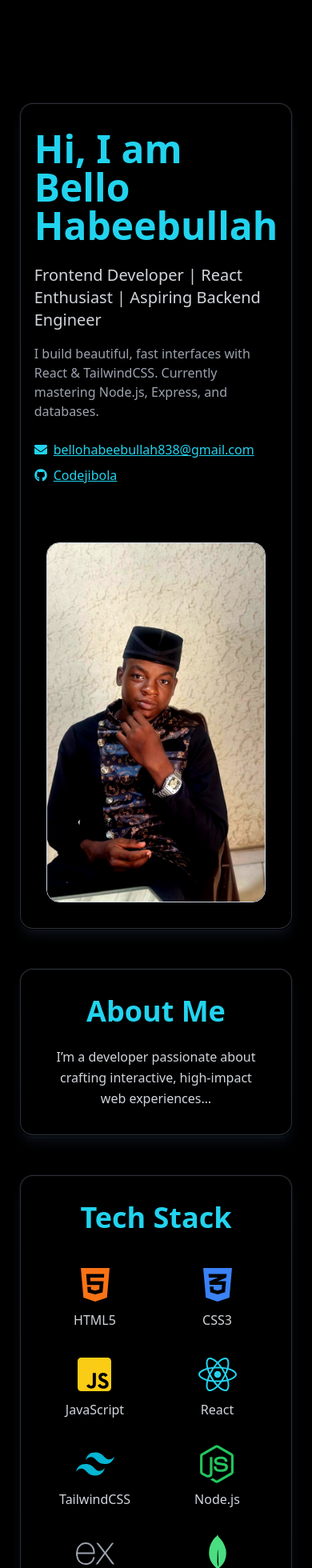
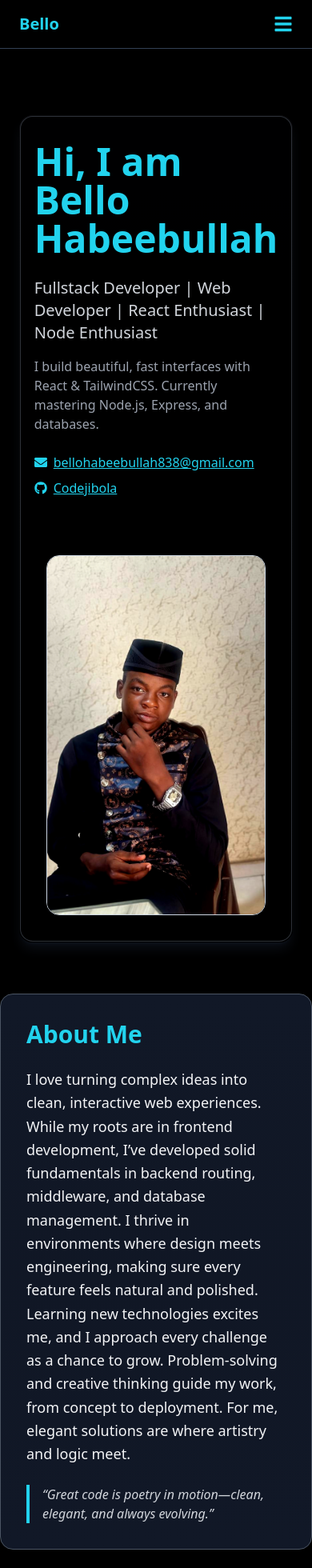
Before and after one commit to Codejibola/My-Portfolio, a React (Create React App) app: page / in a window 390 px wide. Shown: the top 1960 px of the page at 80% size. Built offline with nearby package versions, Linux system fonts and the light colour scheme.

Commit message:
Add hamburger menu and update About section

```diff
--- a/public/index.html
+++ b/public/index.html
@@ -2,7 +2,6 @@
 <html lang="en">
   <head>
     <meta charset="utf-8" />
-    <link rel="icon" href="%PUBLIC_URL%/favicon.ico" />
     <meta name="viewport" content="width=device-width, initial-scale=1" />
     <meta name="theme-color" content="#000000" />
     <meta
--- a/src/pages/Home.jsx
+++ b/src/pages/Home.jsx
@@ -1,18 +1,17 @@
-import React from 'react';
+import React, { useState } from 'react';
 import bello from './BELLO.jpg';
 import { motion } from 'framer-motion';
 import { useInView } from 'react-intersection-observer';
 import {
   FaEnvelope, FaGithub, FaHtml5, FaCss3Alt, FaJsSquare,
-  FaReact, FaNodeJs, FaExternalLinkAlt, FaDatabase
+  FaReact, FaNodeJs, FaExternalLinkAlt, FaBars, FaTimes
 } from 'react-icons/fa';
 import {
-  SiTailwindcss, SiExpress, SiPostgresql, SiMongodb
+  SiTailwindcss, SiExpress, SiPostgresql, SiMysql
 } from 'react-icons/si';
 
 const SlideInSection = ({ children, direction = 'up' }) => {
   const [ref, inView] = useInView({ threshold: 0.2, triggerOnce: true });
-
   const variants = {
     hidden: {
       opacity: 0,
@@ -26,7 +25,6 @@ const SlideInSection = ({ children, direction = 'up' }) => {
       transition: { duration: 0.8, ease: 'easeOut' },
     },
   };
-
   return (
     <motion.div
       ref={ref}
@@ -41,9 +39,7 @@ const SlideInSection = ({ children, direction = 'up' }) => {
 
 // silver border wrapper
 const SilverSection = ({ children, className = '' }) => (
-  <div
-    className={`relative my-12 mx-auto max-w-6xl rounded-2xl bg-gradient-to-b from-zinc-950 to-black
-                p-[1px] shadow-lg shadow-slate-800/40`}>
+  <div className="relative my-12 mx-auto max-w-6xl rounded-2xl bg-gradient-to-b from-zinc-950 to-black p-[1px] shadow-lg shadow-slate-800/40">
     <div className={`rounded-2xl bg-black/90 p-8 border border-slate-400/30 ${className}`}>
       {children}
     </div>
@@ -51,33 +47,79 @@ const SilverSection = ({ children, className = '' }) => (
 );
 
 export default function Home() {
+  const [menuOpen, setMenuOpen] = useState(false);
+
   const projects = [
-    { title: 'Quranly', link: 'https://quranly-phi.vercel.app', description: 'Helps user track their memorization of the holy Quran' },
-    { title: 'Boom', link: 'https://boom-kohl.vercel.app', description: 'Lets users record and upload movie clips, then get the movie name.' },
-    { title: 'JibolaReel', link: 'https://jibola-reel.vercel.app', description: `Lets users search for a movie and see related movies` },
-    { title: 'AbuadBlog', link: 'https://abuad-blog.vercel.app', description: `Allows Abuad students to post the hottest gist in the school` }
+    { title: 'Hamatech', link: 'https://hamatech-aucn.vercel.app', description: 'A Full-stack digital device sales and repairs responsive website' },
+    { title: 'Quantora', link: 'https://quantora-mu.vercel.app', description: 'A Full-stack web app that lets small buisiness owners keep record of their inventory without spending big.' },
+    { title: 'JibolaReel', link: 'https://jibola-reel.vercel.app', description: `A Frontend only web app that lets users search for a movie and see related movies` },
+    { title: 'AbuadBlog', link: 'https://abuad-blog.vercel.app', description: `A Frontend only web app that allows Abuad students to post the hottest gist in the school` }
+  ];
+
+  const navLinks = [
+    { name: 'Home', href: '#hero' },
+    { name: 'About', href: '#about' },
+    { name: 'Tech Stack', href: '#techstack' },
+    { name: 'Projects', href: '#projects' },
+    { name: 'Contact', href: '#contact' },
   ];
 
   return (
     <main className="bg-black text-white font-sans scroll-smooth">
 
+      {/* === Mobile Hamburger Navbar === */}
+      <header className="md:hidden fixed top-0 left-0 w-full bg-black/90 border-b border-slate-700 z-50">
+        <div className="flex items-center justify-between px-6 py-4">
+          <h1 className="text-cyan-400 text-xl font-bold">Bello</h1>
+          <button
+            aria-label="Menu"
+            onClick={() => setMenuOpen(!menuOpen)}
+            className="text-cyan-400 text-2xl focus:outline-none"
+          >
+            {menuOpen ? <FaTimes /> : <FaBars />}
+          </button>
+        </div>
+        {menuOpen && (
+          <nav className="flex flex-col bg-black/95 border-t border-slate-700">
+            {navLinks.map(link => (
+              <a
+                key={link.name}
+                href={link.href}
+                onClick={() => setMenuOpen(false)}
+                className="px-6 py-3 text-gray-300 hover:text-cyan-400 border-b border-slate-800"
+              >
+                {link.name}
+              </a>
+            ))}
+          </nav>
+        )}
+      </header>
+
       {/* HERO */}
-      <section id="hero" className="pt-20 px-6">
+      <section id="hero" className="pt-24 px-6">
         <SilverSection>
           <SlideInSection direction="up">
             <div className="flex flex-col md:flex-row items-center gap-12">
               <div className="flex-1">
                 <h1 className="text-5xl font-extrabold text-cyan-400 mb-6">Hi, I am Bello Habeebullah</h1>
-                <p className="text-xl text-gray-300 mb-4">Frontend Developer | React Enthusiast | Aspiring Backend Engineer</p>
-                <p className="text-gray-400 mb-4">I build beautiful, fast interfaces with React & TailwindCSS. Currently mastering Node.js, Express, and databases.</p>
+                <p className="text-xl text-gray-300 mb-4">
+                  Fullstack Developer | Web Developer | React Enthusiast | Node Enthusiast
+                </p>
+                <p className="text-gray-400 mb-4">
+                  I build beautiful, fast interfaces with React & TailwindCSS. Currently mastering Node.js, Express, and databases.
+                </p>
                 <div className="my-6 space-y-2">
                   <div className="flex items-center gap-2">
                     <FaEnvelope className="text-cyan-400" />
-                    <a href="mailto:bellohabeebullah838@gmail.com" className="text-cyan-400 underline">bellohabeebullah838@gmail.com</a>
+                    <a href="mailto:bellohabeebullah838@gmail.com" className="text-cyan-400 underline">
+                      bellohabeebullah838@gmail.com
+                    </a>
                   </div>
                   <div className="flex items-center gap-2">
                     <FaGithub className="text-cyan-400" />
-                    <a href="https://github.com/Codejibola" target="_blank" rel="noreferrer" className="text-cyan-400 underline">Codejibola</a>
+                    <a href="https://github.com/Codejibola" target="_blank" rel="noreferrer" className="text-cyan-400 underline">
+                      Codejibola
+                    </a>
                   </div>
                 </div>
               </div>
@@ -87,25 +129,37 @@ export default function Home() {
                 transition={{ duration: 1 }}
                 className="flex-1 flex justify-center"
               >
-                <img src={bello} alt="Bello" className="rounded-2xl w-[300px] sm:w-[400px] h-[450px] object-cover border border-slate-300 shadow-lg" />
+                <img
+                  src={bello}
+                  alt="Bello"
+                  className="rounded-2xl w-[300px] sm:w-[400px] h-[450px] object-cover border border-slate-300 shadow-lg"
+                />
               </motion.div>
             </div>
           </SlideInSection>
         </SilverSection>
       </section>
 
-      {/* ABOUT */}
-      <section id="about" className="px-6">
-        <SilverSection>
-          <SlideInSection direction="left">
-            <div className="text-center">
-              <h2 className="text-4xl font-bold text-cyan-400 mb-6">About Me</h2>
-              <p className="text-gray-300 leading-relaxed">
-                I’m a developer passionate about crafting interactive, high-impact web experiences…
-              </p>
-            </div>
-          </SlideInSection>
-        </SilverSection>
+      {/* ABOUT ME SECTION */}
+      <section
+        id="about"
+        className="relative w-full max-w-4xl mx-auto my-16 p-8
+                   border border-gray-600 rounded-2xl
+                   bg-gradient-to-b from-gray-900 via-gray-900/95 to-gray-900
+                   text-gray-100 shadow-xl"
+      >
+        <h2 className="text-3xl md:text-4xl font-bold mb-6 text-cyan-400">About Me</h2>
+        <p className="text-lg leading-relaxed space-y-4">
+          I love turning complex ideas into clean, interactive web experiences.
+          While my roots are in frontend development, I’ve developed solid fundamentals in backend routing, middleware, and database management.
+          I thrive in environments where design meets engineering, making sure every feature feels natural and polished.
+          Learning new technologies excites me, and I approach every challenge as a chance to grow.
+          Problem-solving and creative thinking guide my work, from concept to deployment.
+          For me, elegant solutions are where artistry and logic meet.
+        </p>
+        <blockquote className="mt-6 pl-4 border-l-4 border-cyan-400 italic text-gray-300">
+          “Great code is poetry in motion—clean, elegant, and always evolving.”
+        </blockquote>
       </section>
 
       {/* TECH STACK */}
@@ -115,15 +169,15 @@ export default function Home() {
             <h2 className="text-4xl font-bold text-cyan-400 text-center mb-10">Tech Stack</h2>
             <div className="grid grid-cols-2 sm:grid-cols-3 md:grid-cols-5 gap-8 justify-items-center">
               {[
-                [<FaHtml5 className="text-orange-500"/>, 'HTML5'],
-                [<FaCss3Alt className="text-blue-500"/>, 'CSS3'],
-                [<FaJsSquare className="text-yellow-400"/>, 'JavaScript'],
-                [<FaReact className="text-cyan-400"/>, 'React'],
-                [<SiTailwindcss className="text-cyan-500"/>, 'TailwindCSS'],
-                [<FaNodeJs className="text-green-500"/>, 'Node.js'],
-                [<SiExpress className="text-gray-400"/>, 'Express'],
-                [<SiMongodb className="text-green-400"/>, 'MongoDB'],
-                [<SiPostgresql className="text-sky-400"/>, 'PostgreSQL']
+                [<FaHtml5 className="text-orange-500" />, 'HTML5'],
+                [<FaCss3Alt className="text-blue-500" />, 'CSS3'],
+                [<FaJsSquare className="text-yellow-400" />, 'JavaScript'],
+                [<FaReact className="text-cyan-400" />, 'React'],
+                [<SiTailwindcss className="text-cyan-500" />, 'TailwindCSS'],
+                [<FaNodeJs className="text-green-500" />, 'Node.js'],
+                [<SiExpress className="text-gray-400" />, 'Express'],
+                [<SiMysql className="text-green-400" />, 'MySQL'],
+                [<SiPostgresql className="text-sky-400" />, 'PostgreSQL'],
               ].map(([Icon, name], i) => (
                 <div key={i} className="flex flex-col items-center">
                   <div className="text-5xl">{Icon}</div>
@@ -142,7 +196,8 @@ export default function Home() {
             <h2 className="text-4xl font-bold text-cyan-400 text-center mb-10">My Projects</h2>
             <div className="grid gap-8 sm:grid-cols-2 md:grid-cols-3">
               {projects.map((p, i) => (
-                <motion.div key={i}
+                <motion.div
+                  key={i}
                   initial={{ opacity: 0, y: 20 }}
                   whileInView={{ opacity: 1, y: 0 }}
                   viewport={{ once: true }}
@@ -151,8 +206,12 @@ export default function Home() {
                 >
                   <h3 className="text-xl font-semibold text-cyan-300 mb-2">{p.title}</h3>
                   <p className="text-gray-400 mb-4">{p.description}</p>
-                  <a href={p.link} target="_blank" rel="noreferrer"
-                     className="inline-flex items-center text-sm text-black bg-cyan-400 hover:bg-cyan-300 px-4 py-2 rounded transition">
+                  <a
+                    href={p.link}
+                    target="_blank"
+                    rel="noreferrer"
+                    className="inline-flex items-center text-sm text-black bg-cyan-400 hover:bg-cyan-300 px-4 py-2 rounded transition"
+                  >
                     View Demo <FaExternalLinkAlt className="ml-2" />
                   </a>
                 </motion.div>
@@ -169,8 +228,10 @@ export default function Home() {
             <h2 className="text-4xl font-bold text-cyan-400 mb-4 text-center">Let’s Connect</h2>
             <p className="text-gray-400 mb-6 text-center">Want to collaborate or just say hi?</p>
             <div className="text-center">
-              <a href="mailto:bellohabeebullah838@gmail.com"
-                 className="inline-block bg-cyan-500 hover:bg-cyan-600 text-white px-6 py-3 rounded-full transition">
+              <a
+                href="mailto:bellohabeebullah838@gmail.com"
+                className="inline-block bg-cyan-500 hover:bg-cyan-600 text-white px-6 py-3 rounded-full transition"
+              >
                 Say Hello
               </a>
             </div>
```
